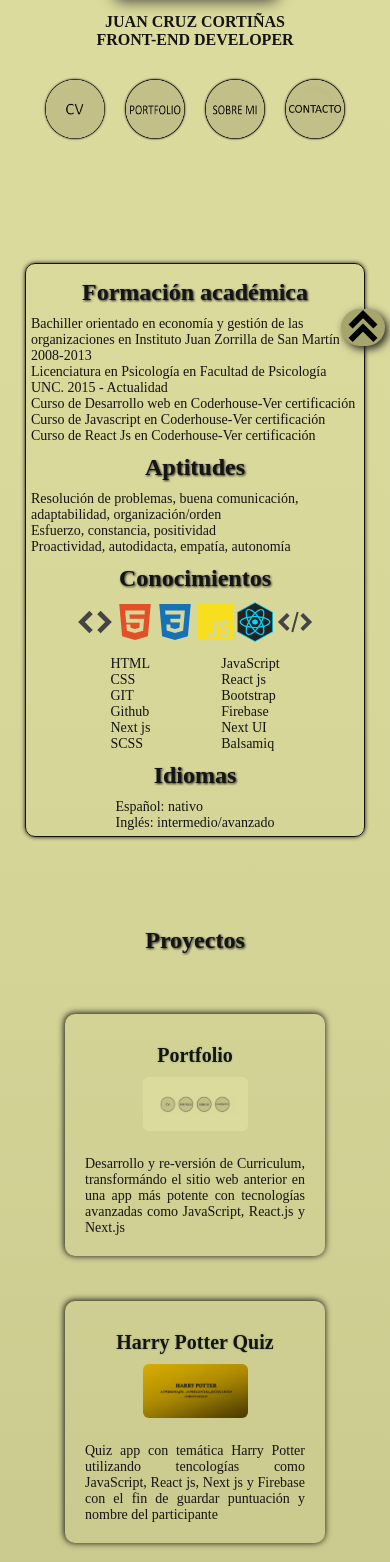
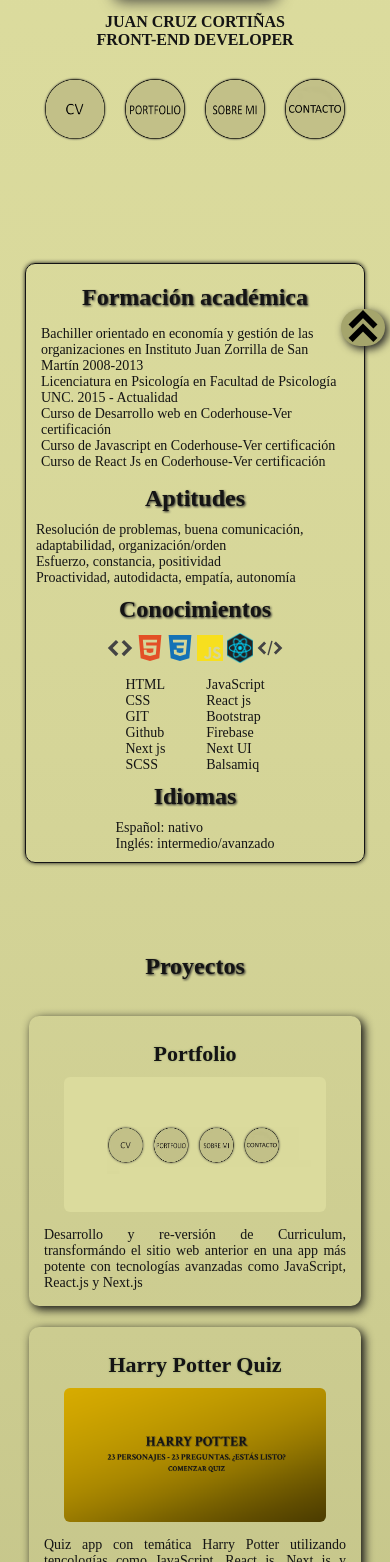
Before and after one commit to Jcruzcorti/portfolio, a Next.js app: page / in a window 390 px wide. Shown: the part 438-2000 px from the top of the page. Built offline with nearby package versions, Linux system fonts and the light colour scheme.

Commit message:
Construimos README.md y finalizamos el proyecto en vista mobile

```diff
--- a/components/layout/PageLayOut.jsx
+++ b/components/layout/PageLayOut.jsx
@@ -2,7 +2,6 @@ import React from 'react'
 import Head from 'next/head'
 
 function PageLayOut({children,title}) {
-
 
 
   return (
--- a/components/sobremi/Sobremi.jsx
+++ b/components/sobremi/Sobremi.jsx
@@ -7,7 +7,6 @@ function Sobremi() {
 
   return (
     <div className={styles.divSobremi} id={'Sobremi'}>
-        {/* <h2 className={styles.h2}>Sobre mi</h2> */}
         <div className={styles.divSobremi2}>
             <h2 className={styles.h2}>Presentación</h2>
             <p className={styles.h4new}> Soy de nacionalidad Argentina, más precisamente de Córdoba Capital, tengo 26 años y nací el 14/03/1996. Curso la carrera de Licenciatura en Psicología en la Universidad Nacional de Córdoba, y luego de haber realizado distintas tareas laborales tanto en lugares como un emprendimiento de chocolatería, una verdulería, un club deportivo y un emprendimiento de pastelería, comencé a interesarme por este mundo totalmente nuevo para mí, como es el de la programación. A partir de este punto, siempre quise progresar e interiorizarme en ésta profesión, capacitándome y aprendiendo cada vez más para lograr desarrollar constantemente mis habilidades técnicas en este rubro.</p>
--- a/pages/index.js
+++ b/pages/index.js
@@ -66,18 +66,16 @@ function changeBackgroundColor() {
             <a href="https://github.com/Jcruzcorti"
               target="_blank"
               rel="noopener noreferrer">
-            {/* jcruzcorti{' '} */}
               <p className={styles.pFooter}>jcruzcorti</p>
                 <Image src="/github.png" alt="Vercel Logo" priority={true} sizes="100vw" width={72} height={16} className={styles.footerImgs}/>
             </a>
-
-
             <a href="https://www.linkedin.com/in/juan-cruz-corti%C3%B1as/"
               target="_blank"
               rel="noopener noreferrer">
               <p className={styles.pFooter}>juan cruz</p>
                 <Image src="/linkedin.png" alt="Vercel Logo" width={72} height={16} className={styles.footerImgs}/>
             </a>
+
         </footer>
       </div>
     </PageLayOut>
--- a/styles/Home.module.css
+++ b/styles/Home.module.css
@@ -624,6 +624,7 @@ border-radius: 6px;
 
 .footer {
   display: flex;
+  flex-direction: row;
   flex: 1;
   padding: 2rem 0;
   border-top: 1px solid #202020;
@@ -638,6 +639,7 @@ border-radius: 6px;
   flex-grow: 1;
 
 }
+
 
 
 
@@ -822,9 +824,9 @@ border-radius: 6px;
       .pContact{
         font-family: 'Crimson Text', serif;
         /* font-family: 'Cinzel', serif; */
-        font-size: 14px;
+        font-size: 18px;
         color: #141414;
-        margin: 5px;
+        margin: 0px;
       }
 
       .divPresentation{
@@ -878,22 +880,13 @@ border-radius: 6px;
         justify-content: center;
         align-items:  center;
         margin-top: 100px;
-        padding: 5px;
+        /* padding: 5px; */
         border: 1px solid #141414;
         border-radius: 10px;
         box-shadow: 0px 0px 4px 0px #141414;
-
+        padding: 10px;
       }
 
-      .divCv:hover{
-        border-radius: 10px;
-
-        /* box-shadow: 0px 0px 12px 0.5px #141414;
-        transition: 0.8s all; */
-
-        box-shadow: 3px 3px 10px 0.5px #141414;
-        transition: 0.5s all;
-      }
 
 
       .divCvIzquierda{
@@ -915,8 +908,8 @@ border-radius: 6px;
       .fotoConocimiento{
         padding-left: 2px;
         padding-right: 2px;
-        width: 40px;
-        height: 40px;
+        width: 30px;
+        height: 30px;
       }
 
       .divSub{
@@ -942,6 +935,7 @@ border-radius: 6px;
         flex-direction: column;
         justify-content: center;
         align-items:  flex-start;
+        padding: 5px;
       }
 
       /* .divConocimientos{
@@ -970,8 +964,7 @@ border-radius: 6px;
         align-items: center;
         margin-top: 5px;
         width: 100%;
-
-        padding: 20px;
+        padding: 8px 2px 8px 2px;
 
 
 
@@ -979,7 +972,7 @@ border-radius: 6px;
 
       .h3Card{
         font-family: 'Cinzel', serif;
-        font-size: 20px;
+        font-size: 22px;
         color: #141414;
         filter: drop-shadow(0.5px 0.5px 1px #1414);
         margin: 10px 0px 10px 0;
@@ -999,18 +992,8 @@ border-radius: 6px;
 
       .divCard1{
         border-radius: 10px;
-        /* box-shadow: 0px 0px 9px 0.5px #141414; */
-        box-shadow: -0.5px -0.5px 6px 0.5px #141414;
-        padding: 20px;
-        /* width: 100%; */
-
-      }
-      .divCard1:hover{
-        border-radius: 10px;
-        /* box-shadow: 0px 0px 9px 0.5px #141414; */
         box-shadow: 3px 3px 10px 0.5px #141414;
-        transition: 0.5s all;
-
+        padding: 15px;
 
       }
 
@@ -1019,7 +1002,7 @@ border-radius: 6px;
         flex-direction: column;
         justify-content: center;
         align-items: center;
-        padding-bottom: 20px;
+        padding-bottom: 10px;
         margin: 5px;
         border-radius: 6px;
 
@@ -1027,28 +1010,11 @@ border-radius: 6px;
       }
 
       .imgCard{
-      /* width: 100%;
-      height: 100%; */
-      width: 50%;
-      height: 50%;
+      width: 90%;
+      height: 90%;
       border-radius: 6px;
-      /* box-shadow: 0px 0px 6px 0.5px #141414; */
 
       }
-
-
-      /* .imgCard:hover{
-        box-shadow: 3px 3px 10px 0.5px #141414;
-        transition: 0.5s all;
-      } */
-
-      /* .divInfoCard{
-
-      } */
-
-      /* .divProyectos{
-
-      } */
 
 
       .divSobremi{
@@ -1056,15 +1022,16 @@ border-radius: 6px;
         flex-direction: column;
         justify-content: space-around;
         align-items: center;
-        margin-top: 80px;
+        margin-top: 100px;
         padding: 10px;
-        /* border: 1px solid #141414;
-        border-radius: 10px; */
+        border: 1px solid #141414;
+        border-radius: 10px;
+        box-shadow: 0px 0px 4px 0px #141414;
+        padding: 10px;
       }
 
       .divSobremi:hover{
         border-radius: 10px;
-        /* box-shadow: 0px 0px 9px 0.5px #141414; */
         box-shadow: 3px 3px 10px 0.5px #141414;
         transition: 0.8s all;
 
@@ -1074,36 +1041,39 @@ border-radius: 6px;
         display: flex;
         flex-direction: column;
         justify-content: space-around;
-        align-items: flex-start;
-        width: 50vmin;
+        align-items: center;
+        width: 100%;
       }
 
       .divIntereses{
         display: flex;
         flex-direction: column;
-        justify-content: right;
-        align-items: flex-end;
-        width: 50vmin;
+        justify-content: center;
+        align-items: center;
+        width: 85%;
+
 
       }
 
       .divInteresesTitle{
         display: flex;
         flex-direction: column;
-        justify-content: right;
-        align-items: flex-start;
+        justify-content: center;
+        align-items: center;
       }
 
       .divInteresesItems{
         display: flex;
         flex-direction: column;
-        justify-content: space-around;
-        align-items: flex-start;
+        justify-content: center;
+        align-items: center;
       }
 
       .imgMate{
         vertical-align: text-bottom;
       }
+
+
 
 
 
@@ -1123,23 +1093,23 @@ border-radius: 6px;
         border: 1px solid #141414;
         border-radius: 10px;
         margin-top: 20px;
-        padding: 10px;
-        box-shadow: 0px 0px 12px 0.5px #141414;
+        padding: 5px;
+        box-shadow: 0px 0px 10px 0.5px #141414;
         background-color:inherit;
       }
 
       .divContactoForm{
-        /* border: 1px solid #141414;
-        border-radius: 10px; */
         display: flex;
         flex-direction: column;
         justify-content: center;
         align-items: center;
         padding: 5px;
       }
+
+
       .label{
         padding: 5px;
-        width: 50%;
+        width: 100%;
         color: #141414;
         font-family: 'Crimson Text', serif;
         font-weight: 600;
@@ -1152,9 +1122,9 @@ border-radius: 6px;
         background-color:inherit;
         font-family: 'Crimson Text', serif;
         /* font-family: 'Cinzel', serif; */
-        font-size: 20px;
+        font-size: 16px;
         color: #141414;
-        margin: 5px;
+        margin: 2px;
         box-shadow: 0px 0px 0.5px 0.5px #141414;
       }
 
@@ -1172,21 +1142,12 @@ border-radius: 6px;
         font-weight: 900;
         cursor: pointer;
         padding: 5px;
-        font-size: 18px;
+        font-size: 16px;
         border: 1px solid #141414;
         border-radius: 4px;
         box-shadow: 0px 0px 2px 0.5px #141414;
 
       }
-
-      .buttonContacto:hover{
-        box-shadow: 0px 0px 4px 0.5px #141414;
-        cursor: pointer;
-      }
-
-
-
-
 
 
 
@@ -1203,20 +1164,22 @@ border-radius: 6px;
 
       .pFooter{
         font-family: 'Crimson Text', serif;
-        font-size: 20px;
+        font-size: 18px;
         color: #141414;
         margin: 0;
+        display: none;
       }
 
 
       .footer {
         display: flex;
-        flex-direction: column;
-        flex: 1;
-        padding: 2rem 0;
+        flex-direction: row;
+
+        padding: 10px 2px 10px 2px;
         border-top: 1px solid #202020;
-        justify-content: center;
+        justify-content: space-between;
         align-items: center;
+        width: 100%;
         /* position: sticky; */
       }
 
@@ -1225,7 +1188,7 @@ border-radius: 6px;
         flex-direction: column;
         justify-content: center;
         align-items: center;
-        flex-grow: 1;
+
       }
 
 
```
Also changed, not shown: 1 other file (tests, documents, lock files or other folders). Lines whose indentation alone changed are shown as unchanged.
